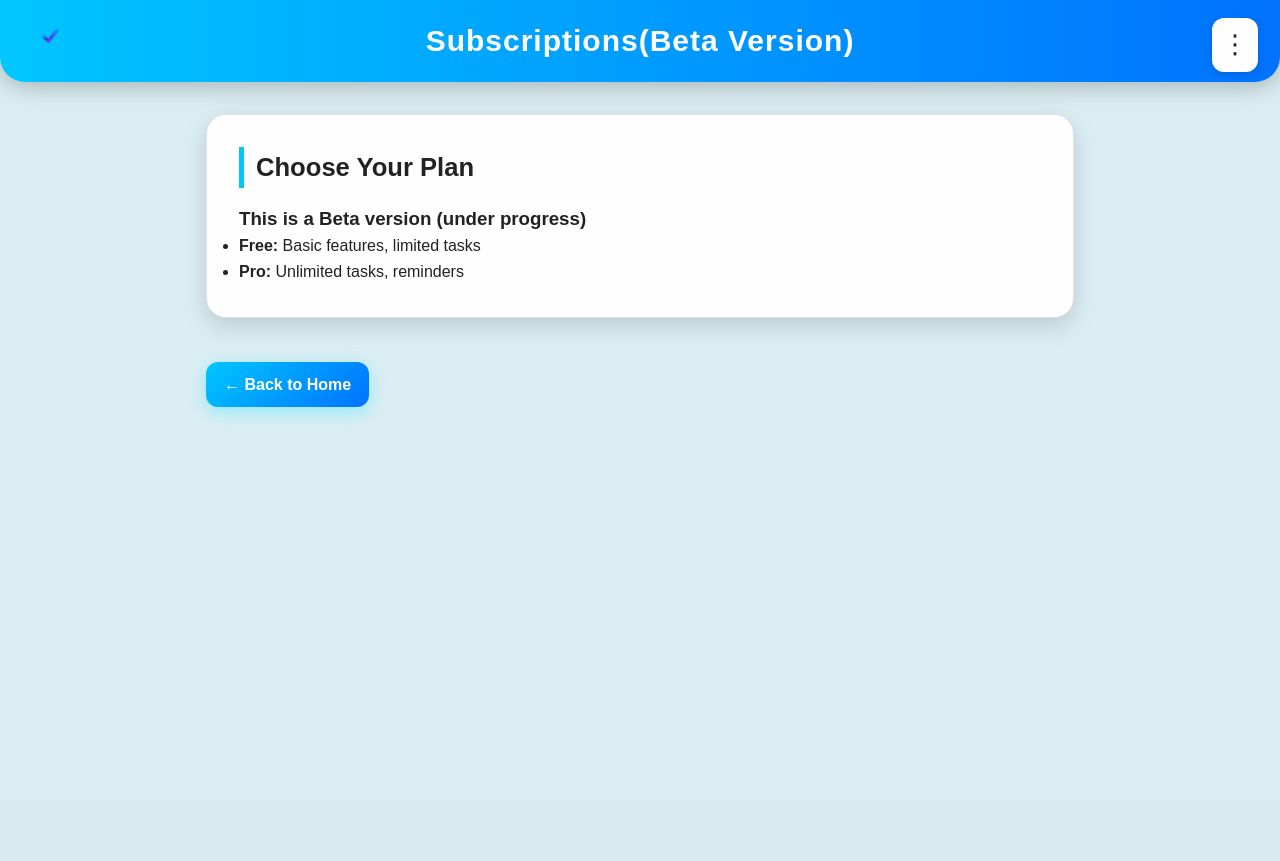
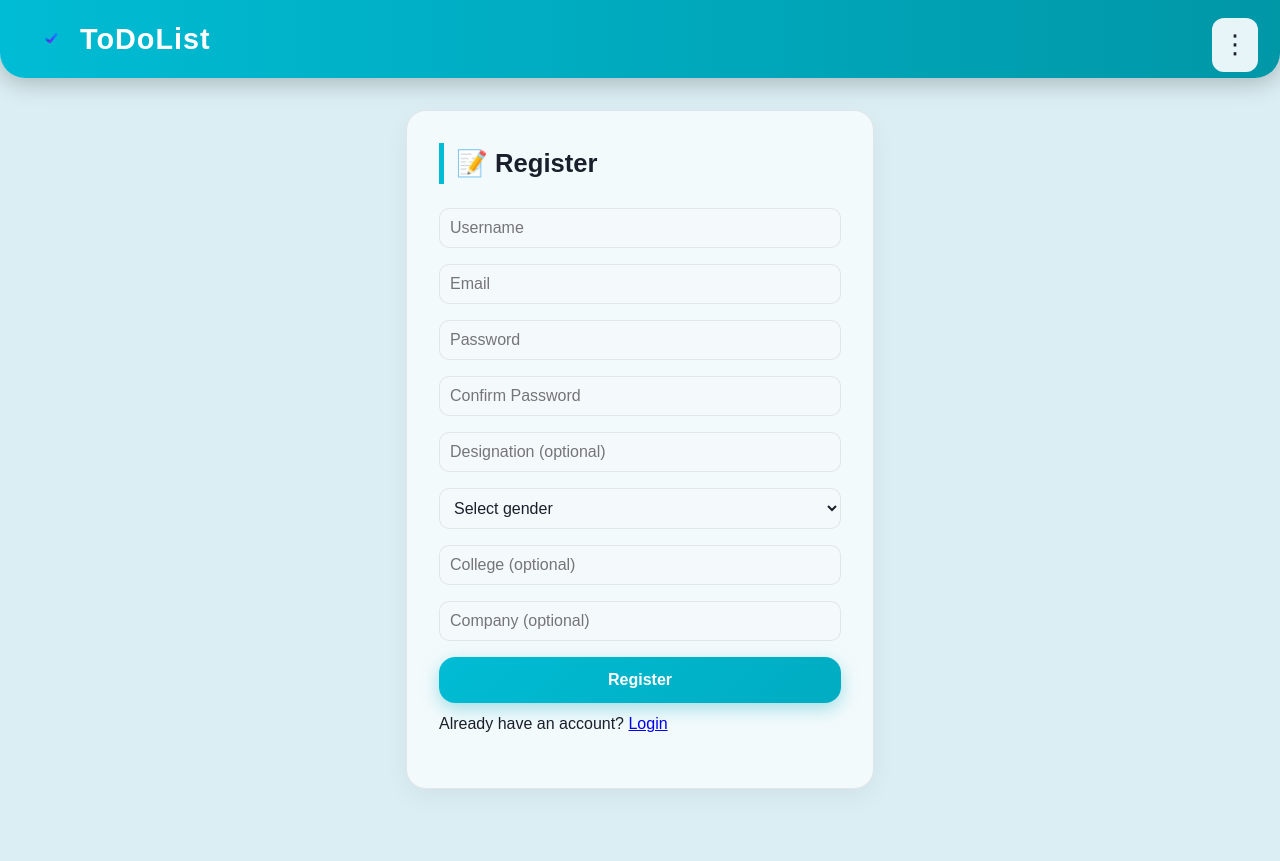
Before and after one commit to KotiVR/To-Do-List, a Flask app: page /register in a window 1280 px wide. Before the commit the page ends 419 px from the top, so only its background shows below. Run offline with Flask 3, Linux system fonts and the light colour scheme; some libraries are stand-ins or nearby versions.

Commit message:
Fixed the mixed options in all the pages.

```diff
--- a/app.py
+++ b/app.py
@@ -104,6 +104,68 @@ def profile():
     subscription_type = row["subscription_type"] if row and "subscription_type" in row else "Free"
     user["subscription_type"] = subscription_type
     return render_template("profile.html", user=user)
+
+# ------------------- Edit Profile ---------------
+
+@app.route("/edit_profile", methods=["GET", "POST"])
+def edit_profile():
+    user = session.get("user")
+    if not user:
+        return redirect(url_for("login"))
+
+    if request.method == "POST":
+        new_username = request.form.get("username")
+        new_email = request.form.get("email")
+        new_pass = request.form.get("password") or None
+        new_identity = request.form.get("identity")
+        new_gender = request.form.get("gender")
+        new_college = request.form.get("college")
+        new_company = request.form.get("company")
+
+        conn = get_db_connection()
+        cur = conn.cursor()
+
+        cur.execute("""
+            UPDATE users
+            SET username = %s,
+                email = %s,
+                pass = COALESCE(%s, pass),
+                identity = %s,
+                gender = %s,
+                college = %s,
+                company = %s
+            WHERE id = %s
+        """, (
+            new_username,
+            new_email,
+            new_pass,
+            new_identity,
+            new_gender,
+            new_college,
+            new_company,
+            user["id"]
+        ))
+
+        conn.commit()
+
+        cur.execute("SELECT * FROM users WHERE id=%s", (user["id"],))
+        updated_user = cur.fetchone()
+
+        cur.close()
+        conn.close()
+
+        session["user"] = updated_user
+        return redirect(url_for("profile"))
+
+    conn = get_db_connection()
+    cur = conn.cursor()
+    cur.execute("SELECT * FROM users WHERE id=%s", (user["id"],))
+    current_user = cur.fetchone()
+    cur.close()
+    conn.close()
+
+    return render_template("edit_profile.html", user=current_user)
+
 
 # ------------------ HOME ------------------
 @app.route("/")
--- a/templates/profile.html
+++ b/templates/profile.html
@@ -180,6 +180,7 @@
     <div class="menu-button">⋮</div>
     <div class="menu-dropdown">
       <a href="{{ url_for('home') }}" class="menu-item">Home</a>
+      <a href="{{ url_for('edit_profile') }}" class="menu-item">Edit Profile</a>
       <a href="{{ url_for('mytasks') }}" class="menu-item">My Tasks</a>
       <a href="{{ url_for('help_page') }}" class="menu-item">Help</a>
       <div class="menu-item theme-toggle">Toggle Theme</div>
@@ -199,7 +200,7 @@
       <p><strong>Subscription:</strong> {{ user.subscription_type }}</p>
     </div>
 
-    <a href="https://to-do-list-1-2t27.onrender.com" class="back-btn">← Back to Home</a>
+    <a href="{{ url_for('edit_profile') }}" class="back-btn">✏️ Edit Profile</a>
   </main>
 
   <!-- JS -->
--- a/templates/register.html
+++ b/templates/register.html
@@ -1,231 +1,184 @@
 <!DOCTYPE html>
 <html lang="en">
 <head>
-  <meta charset="UTF-8">
-  <title>Subscription | ToDoList</title>
+  <meta charset="utf-8" />
+  <title>Register | ToDoList</title>
   <link rel="stylesheet" href="{{ url_for('static', filename='style.css') }}">
   <link rel="icon" href="{{ url_for('static', filename='logo.png') }}" type="image/png">
+  <style>
+    /* --- GLOBAL MENU STYLE --- */
+    .menu-container {
+      position: fixed;
+      top: 18px;
+      right: 22px;
+      z-index: 500;
+    }
 
-  <style>
+    .menu-button {
+      font-size: 26px;
+      padding: 6px 10px;
+      border-radius: 12px;
+      background: var(--card-bg);
+      box-shadow: var(--shadow);
+      cursor: pointer;
+      transition: 0.2s ease;
+      user-select: none;
+    }
 
-  /* -------- HEADER FIXED (Logo + Title Aligned) -------- */
-  .top-header {
+    .menu-button:hover {
+      background: var(--accent1);
+      color: #fff;
+      transform: scale(1.05);
+    }
+
+    .menu-dropdown {
+      position: absolute;
+      right: 0;
+      margin-top: 8px;
+      width: 180px;
+      background: var(--card-bg);
+      border-radius: 14px;
+      padding: 6px 0;
+      box-shadow: 0 6px 18px var(--shadow-strong);
+      display: none;
+      animation: fadeIn 0.15s ease;
+    }
+
+    @keyframes fadeIn {
+      from {opacity: 0; transform: translateY(10px);}
+      to {opacity: 1; transform: translateY(0);}
+    }
+
+    .menu-item {
+      padding: 12px 18px;
+      font-size: 15px;
+      cursor: pointer;
+      transition: 0.2s;
+      color: var(--text);
+      text-decoration: none;
+      display: block;
+    }
+
+    .menu-item:hover {
+      background: var(--accent1);
+      color: #fff;
+    }
+
+    header {
+      background: linear-gradient(90deg, var(--accent1), var(--accent2));
+      color: #fff;
+      padding: 1rem 2rem;
+      display: flex;
+      justify-content: space-between;
+      align-items: center;
+      border-radius: 0 0 25px 25px;
+      box-shadow: 0 4px 25px rgba(0,0,0,0.25);
+    }
+
+    .logo-title {
       display: flex;
       align-items: center;
-      gap: 12px;
-      padding: 12px 25px;
-      background: linear-gradient(90deg, var(--accent1), var(--accent2));
-      color: #fff;
-      border-radius: 0 0 25px 25px;
-      box-shadow: 0 4px 25px var(--shadow-strong);
-      position: relative;
-  }
-
-  .center-title {
-      position: absolute;
-      left: 50%;
-      transform: translateX(-50%);
+      gap: 10px;
     }
 
     .logo {
-      width: 50px;
-      height: 50px;
-      cursor: pointer;
-      object-fit: contain;
+      height: 38px;
+      width: auto;
+      border-radius: 8px;
     }
 
-  .site-title {
-      font-size: 30px;
-      margin: 0;
-      font-weight: 700;
-  }
+    header h1 { font-size: 1.8rem; }
 
-    :root {
-      --accent1: #00c6ff;
-      --accent2: #0072ff;
-      --pending: #ff9800;
-      --completed: #4caf50;
-      --card-bg: #fefefe;
-      --text: #222;
-      --border: #e0e0e0;
-      --shadow: rgba(0,0,0,0.15);
-      --shadow-strong: rgba(0,0,0,0.25);
-      --hover: #e0f0ff;
-    }
+    main { padding: 2rem 1rem; max-width: 500px; margin: 0 auto; animation: fadeIn 0.6s ease; }
+    .card { background: var(--card-bg); border-radius: 20px; padding: 2rem; border: 1px solid var(--border); box-shadow: 0 8px 25px var(--shadow); }
+    .btn { background: linear-gradient(135deg, var(--accent1), var(--accent2)); color: #fff; border: none; border-radius: 12px; padding: 12px 24px; font-size: 1rem; cursor: pointer; font-weight: 600; display: inline-block; transition: all 0.25s ease; box-shadow: 0 6px 14px rgba(0,227,255,0.4); }
+    .btn:hover { transform: translateY(-3px); box-shadow: 0 10px 30px rgba(0,227,255,0.5); }
 
-    [data-theme="dark"] {
-      --card-bg: #1a1a1a;
-      --text: #eee;
-      --border: #2b2b2b;
-      --shadow: rgba(255,255,255,0.06);
-      --shadow-strong: rgba(255,255,255,0.1);
-      --hover: #333;
-    }
+    input, select { width: 100%; padding: 10px; margin: 8px 0; border-radius: 10px; border: 1px solid var(--border); background: var(--card-bg); color: var(--text); }
+    textarea { width: 100%; padding: 10px; margin: 8px 0; border-radius: 10px; border: 1px solid var(--border); background: var(--card-bg); color: var(--text); resize: vertical; }
 
-    /* ----- FIXED MENU (same style as help.html) ----- */
-    .menu-container{
-      position:fixed;
-      top:18px;
-      right:22px;
-      z-index:600; /* increased to match help.html */
-    }
-
-    .menu-button{
-      font-size:26px;
-      padding:6px 10px;
-      border-radius:12px;
-      background:var(--card-bg);
-      box-shadow:0 2px 8px var(--shadow);
-      cursor:pointer;
-      transition:0.2s ease;
-      user-select:none
-    }
-    .menu-button:hover{
-      background:var(--hover);
-      transform:scale(1.05)
-    }
-
-    .menu-dropdown{
-      position:absolute;
-      right:0;
-      margin-top:8px;
-      width:180px;
-      background:var(--card-bg);
-      border-radius:14px;
-      padding:6px 0;
-      box-shadow:0 6px 18px var(--shadow-strong);
-      display:none;
-      animation:fadeIn 0.15s ease
-    }
-
-    .menu-item{
-      padding:12px 18px;
-      font-size:15px;
-      cursor:pointer;
-      transition:0.2s;
-      color:var(--text);
-      text-decoration:none;
-      display:block
-    }
-    .menu-item:hover{background:var(--hover)}
-
-    @keyframes fadeIn{
-      from{opacity:0;transform:translateY(-6px)}
-      to{opacity:1;transform:translateY(0)}
-    }
-
-    /* Main */
-    main{
-      padding:2rem 1rem;
-      max-width:900px;
-      margin:0 auto;
-      animation:fadeIn 0.6s ease
-    }
-
-    .card{
-      background:var(--card-bg);
-      border-radius:20px;
-      padding:2rem;
-      border:1px solid var(--border);
-      box-shadow:0 8px 25px var(--shadow);
-      margin-bottom:2rem;
-      transition:transform 0.2s ease,box-shadow 0.2s ease
-    }
-    .card:hover{
-      transform:translateY(-4px);
-      box-shadow:0 12px 40px var(--shadow-strong)
-    }
-
-    .back-btn{
-      background:linear-gradient(135deg,var(--accent1),var(--accent2));
-      color:#fff;
-      border-radius:12px;
-      padding:10px 18px;
-      font-weight:600;
-      text-decoration:none;
-      box-shadow:0 5px 18px rgba(0,224,255,0.35);
-      display:inline-block;
-      margin-top:12px
-    }
-    .back-btn:hover{
-      transform:translateY(-2px) scale(1.02);
-      box-shadow:0 10px 25px rgba(0,224,255,0.45)
-    }
-
-    @media(max-width:768px){
-      .card{padding:1.5rem}
-      .back-btn{width:100%}
-    }
-    @media(max-width:480px){
-      .site-title{font-size:1.5rem}
-    }
+    .back-btn { display: inline-block; margin-top: 12px; text-decoration: none; color: var(--accent2); font-weight: 600; }
   </style>
 </head>
 
 <body>
 
-  <!-- Menu -->
+  <!-- 3 DOTS MENU -->
   <div class="menu-container">
       <div class="menu-button">⋮</div>
       <div class="menu-dropdown">
           <a href="{{ url_for('home') }}" class="menu-item">Home</a>
-      <a href="{{ url_for('profile') }}" class="menu-item">Profile</a>
+          <a href="{{ url_for('login') }}" class="menu-item">Login</a>
           <a href="{{ url_for('help_page') }}" class="menu-item">Help</a>
           <div class="menu-item theme-toggle">Toggle Theme</div>
-      <a href="{{ url_for('logout') }}" class="menu-item">Logout</a>
       </div>
   </div>
 
-  <!-- FIXED HEADER WITH LOGO + CENTERED TITLE -->
-  <header class="top-header">
-      <a href="https://to-do-list-1-2t27.onrender.com">
-          <img src="{{ url_for('static', filename='logo.png') }}" alt="Logo" class="logo">
-      </a>
-
-      <h1 class="site-title center-title">Subscriptions(Beta Version)</h1>
+  <!-- HEADER WITH LOGO FIX -->
+  <header>
+    <div class="logo-title">
+      <img src="{{ url_for('static', filename='logo.png') }}" alt="logo" class="logo">
+      <h1>ToDoList</h1>
+    </div>
   </header>
 
   <main>
     <div class="card">
-      <h2>Choose Your Plan</h2>
-      <h3>This is a Beta version (under progress)</h3>
-      <ul>
-        <li><strong>Free:</strong> Basic features, limited tasks</li>
-        <li><strong>Pro:</strong> Unlimited tasks, reminders</li>
-      </ul>
+      <h2>📝 Register</h2>
+
+      <form method="post">
+        <input type="text" name="username" placeholder="Username" required>
+        <input type="email" name="email" placeholder="Email" required>
+
+        <input type="password" name="password" placeholder="Password" required>
+        <input type="password" name="confirm_password" placeholder="Confirm Password" required>
+
+        <input type="text" name="designation" placeholder="Designation (optional)">
+
+        <select name="gender">
+          <option value="">Select gender</option>
+          <option value="Male">Male</option>
+          <option value="Female">Female</option>
+          <option value="Other">Other</option>
+        </select>
+
+        <input type="text" name="college" placeholder="College (optional)">
+        <input type="text" name="company" placeholder="Company (optional)">
+
+        <input type="submit" value="Register" class="btn">
+      </form>
+
+      <p>
+        Already have an account?
+        <a href="{{ url_for('login') }}">Login</a>
+      </p>
     </div>
-
-    <a href="{{ url_for('home') }}" class="back-btn">← Back to Home</a>
   </main>
 
-  <!-- Theme Script -->
+  <!-- THEME + MENU SCRIPT -->
   <script>
-    const menuBtn=document.querySelector(".menu-button");
-    const menuDropdown=document.querySelector(".menu-dropdown");
+    const menuBtn = document.querySelector(".menu-button");
+    const menuDropdown = document.querySelector(".menu-dropdown");
 
-    menuBtn.addEventListener("click",()=>{
-      menuDropdown.style.display=
-        menuDropdown.style.display==="block"?"none":"block";
+    menuBtn.addEventListener("click", () => {
+        menuDropdown.style.display =
+          menuDropdown.style.display === "block" ? "none" : "block";
     });
 
-    document.addEventListener("click",(e)=>{
-      if(!menuBtn.contains(e.target)&&!menuDropdown.contains(e.target)){
-        menuDropdown.style.display="none";
+    document.addEventListener("click", (e) => {
+        if (!menuBtn.contains(e.target) && !menuDropdown.contains(e.target)) {
+            menuDropdown.style.display = "none";
         }
     });
 
-    const toggle=document.querySelector(".theme-toggle");
-    const savedTheme=localStorage.getItem("theme");
+    const savedTheme = localStorage.getItem("theme");
+    if (savedTheme) document.documentElement.setAttribute("data-theme", savedTheme);
 
-    if(savedTheme){
-      document.documentElement.setAttribute("data-theme",savedTheme);
-    }
-
-    toggle.addEventListener("click",()=>{
-      const current=document.documentElement.getAttribute("data-theme");
-      const next=current==="dark"?"light":"dark";
-      document.documentElement.setAttribute("data-theme",next);
-      localStorage.setItem("theme",next);
+    document.querySelector(".theme-toggle").addEventListener("click", () => {
+        const current = document.documentElement.getAttribute("data-theme");
+        const next = current === "dark" ? "light" : "dark";
+        document.documentElement.setAttribute("data-theme", next);
+        localStorage.setItem("theme", next);
     });
   </script>
 
```
Also changed, not shown: templates/edit_profile.html (added, +209 -0 lines). Lines whose indentation alone changed are shown as unchanged.
